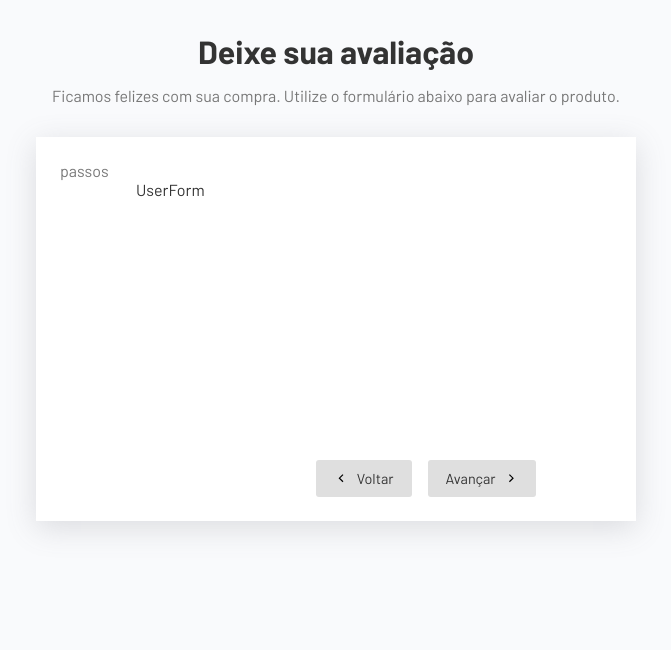
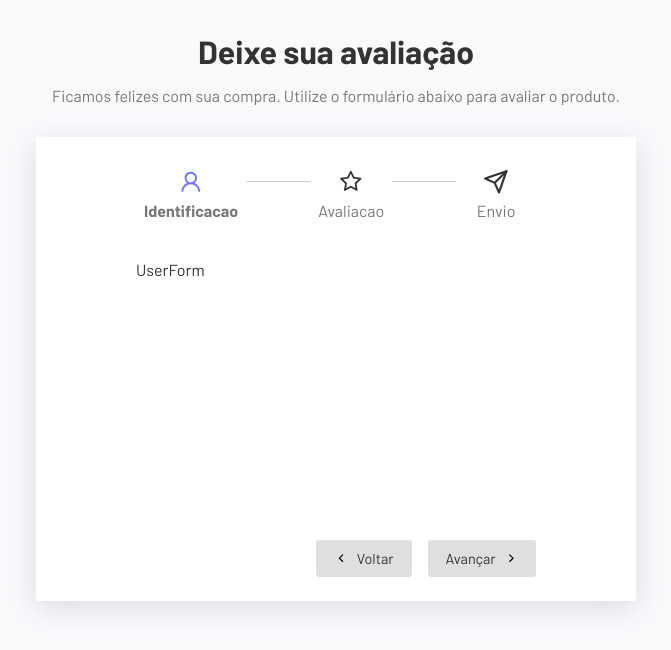
Before and after one commit to lltelles/multistep_form_react-ts, a React (Vite) app: page / in a window 1280 px wide. Shown: the top 650 px of the page, without its empty margins (304-975 px from the left). Built offline with nearby package versions, Linux system fonts and the light colour scheme.

Commit message:
added icons to steps

```diff
--- a/src/App.tsx
+++ b/src/App.tsx
@@ -2,6 +2,7 @@
 import UserForm from "./components/UserForm";
 import ReviewForm from "./components/ReviewForm";
 import Thanks from "./components/Thanks";
+import Steps from "./components/Steps";
 
 import { GrFormNext, GrFormPrevious } from "react-icons/gr";
 
@@ -27,7 +28,7 @@
         </p>
       </div>
       <div className="form-container">
-        <p>passos</p>
+        <Steps currentStep={currentStep} />
         <form onSubmit={(e) => changeStep(currentStep + 1, e)}>
           <div className="inputs-container">{currentComponent}</div>
           <div className="actions">
--- /dev/null
+++ b/src/components/Steps.css
@@ -0,0 +1,39 @@
+.steps {
+  display: flex;
+  gap: 4rem;
+  justify-content: center;
+  align-items: center;
+  max-width: 400px;
+  margin: 0 auto;
+  position: relative;
+  margin-bottom: 2rem;
+}
+
+.steps::after {
+  content: "";
+  width: 380px;
+  border-bottom: 1px solid #ccc;
+  position: absolute;
+  top: 20px;
+}
+
+.step {
+  text-align: center;
+  background-color: #fff;
+  z-index: 1;
+  padding: 0.5rem;
+  width: 120px;
+}
+
+.step svg {
+  font-size: 1.6rem;
+  margin-bottom: 0.2rem;
+}
+
+.active {
+  font-weight: bold;
+}
+
+.active > svg {
+  fill: #7076f4;
+}
--- /dev/null
+++ b/src/components/Steps.tsx
@@ -0,0 +1,29 @@
+import { AiOutlineUser, AiOutlineStar } from "react-icons/ai";
+import { FiSend } from "react-icons/fi";
+
+import "./Steps.css";
+
+type stepsProps = {
+  currentStep: number;
+};
+
+const Steps = ({ currentStep }: stepsProps) => {
+  return (
+    <div className="steps">
+      <div className="step active">
+        <AiOutlineUser />
+        <p>Identificacao</p>
+      </div>
+      <div className={`step ${currentStep >= 1 ? "active" : ""}`}>
+        <AiOutlineStar />
+        <p>Avaliacao</p>
+      </div>
+      <div className={`step ${currentStep >= 2 ? "active" : ""}`}>
+        <FiSend />
+        <p>Envio</p>
+      </div>
+    </div>
+  );
+};
+
+export default Steps;
```
